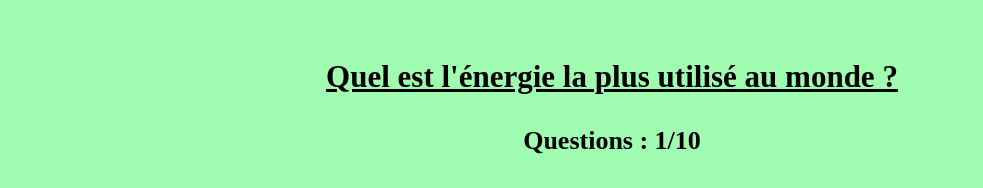
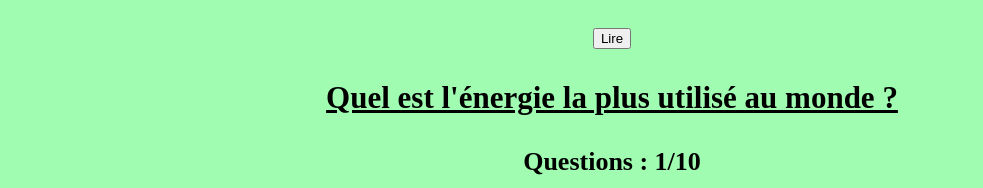
Before and after one commit to ChristopherVioux/Rosenberg, a plain HTML site: page rosenberg/rosenberg.html in a window 1280 px wide. Both pictures are taken after a click on the button "Commencer". Shown: the top 188 px of the page, 28-1011 px from the left. Drawn offline with Linux system fonts and the light colour scheme; a web font is replaced by a local one.

Commit message:
tts tries

```diff
--- a/rosenberg/rosenberg.html
+++ b/rosenberg/rosenberg.html
@@ -23,7 +23,7 @@
         </div>
 
         <div id="questions_screen" class="questions_screen">
-
+            <button id="button-tts">Lire</button>
         </div>
 
         <div id="result_screen" class="result_screen">
```
Also changed, not shown: rosenberg/rosenberg.js (+15 -0 lines).
